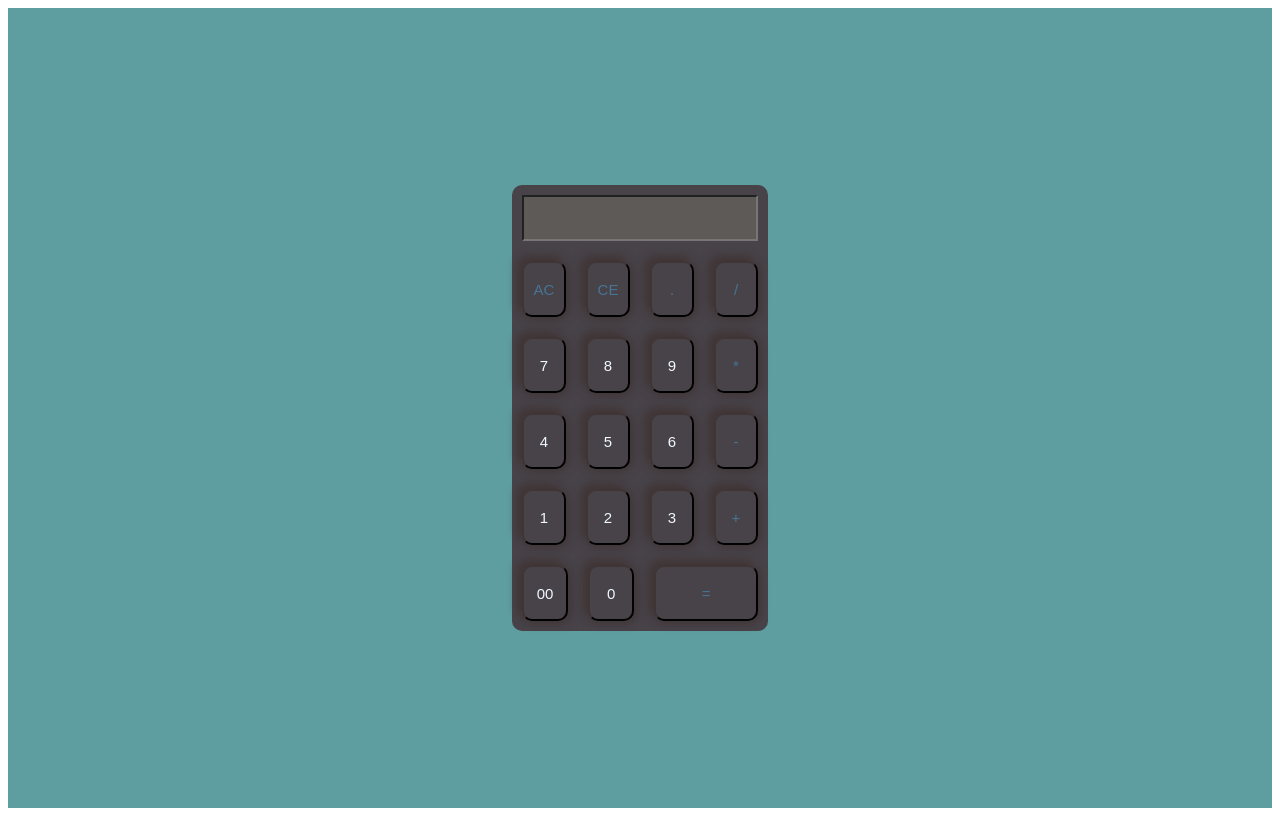
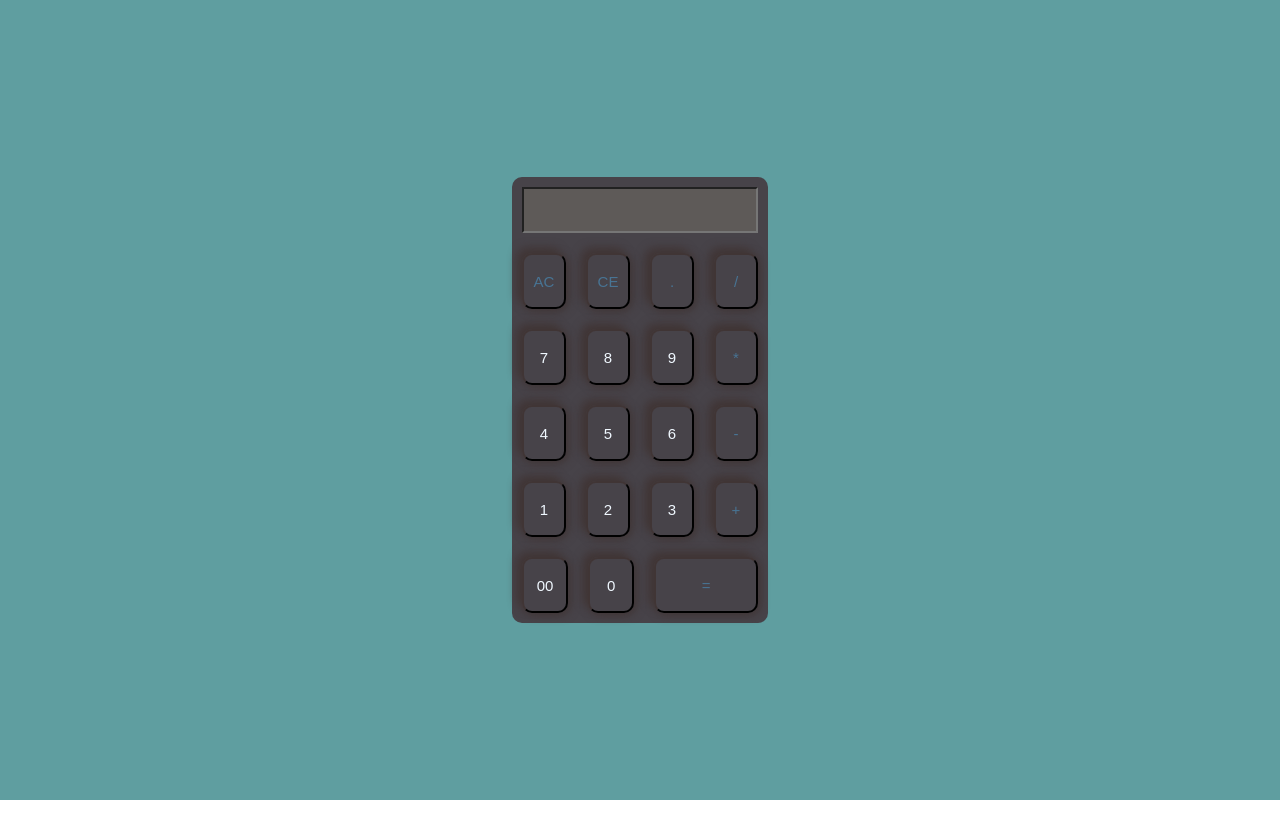
Before and after one commit to manush-patelll/Calculator, a plain HTML site: page index.html in a window 1280 px wide. Drawn offline with Linux system fonts and the light colour scheme.

Commit message:
index.css

```diff
--- a/index.css
+++ b/index.css
@@ -1,3 +1,8 @@
+body{
+  margin:0px;
+  padding:0px
+}
+
 .container {
   background-color: cadetblue;
   height: 100vh;
```
